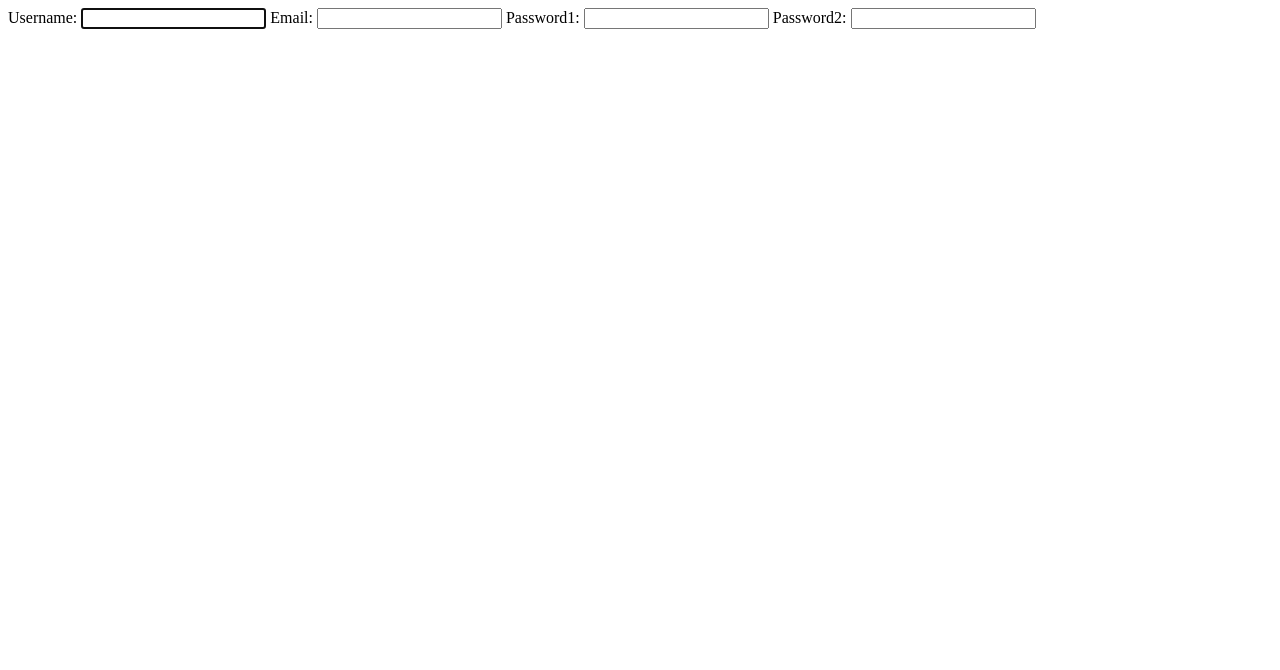
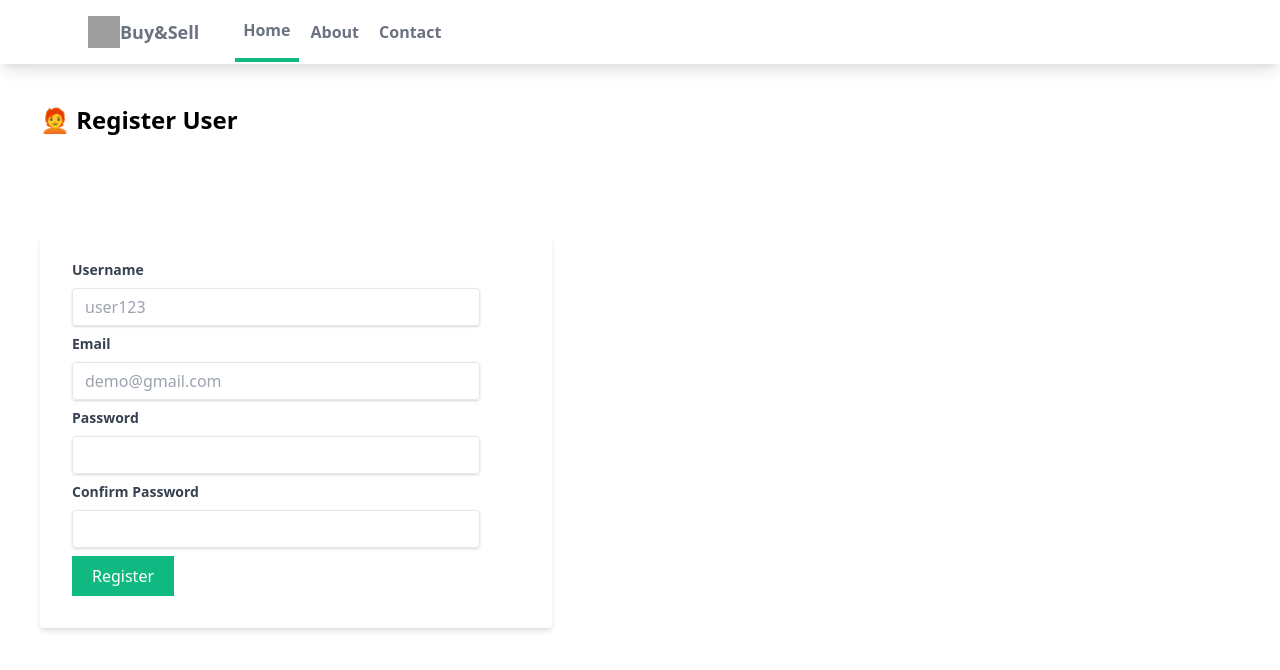
Before and after one commit to echeadle/django4, a Django app: page /users/register/ in a window 1280 px wide. Shown: the top 670 px of the page. Run offline with Django 4.2, Linux system fonts and the light colour scheme; style sheets or scripts are compiled from the project's sources; grey boxes are pictures that could not be loaded.

Commit message:
Section 69 finsh registration form

```diff
--- a/users/forms.py
+++ b/users/forms.py
@@ -3,10 +3,10 @@ from django.contrib.auth.models import User
 from django import forms
 
 class NewUserForm(UserCreationForm):
-    email = forms.EmailField(required=True)
-    username = forms.CharField(required=True)
-    password1 = forms.CharField(required=True)
-    password2 = forms.CharField(required=True)
+    email = forms.EmailField(required=True,widget=forms.EmailInput(attrs={'class':'focus:outline-none', 'placeholder':'demo@gmail.com'}))
+    username =  forms.CharField(required=True, widget=forms.TextInput(attrs={'class':'focus:outline-none', 'placeholder':'user123'}))
+    password1 = forms.CharField(required=True,widget=forms.PasswordInput(attrs={'class':'focus:outline-none'}))
+    password2 = forms.CharField(required=True,widget=forms.PasswordInput(attrs={'class':'focus:outline-none'}))
 
     class Meta:
         model = User
--- a/users/templates/users/register.html
+++ b/users/templates/users/register.html
@@ -1 +1,33 @@
-{{ form }}
+{% extends 'myapp/base.html'%}
+{% block content %}
+<h1 class="text-2xl m-10 font-bold">🧑‍🦰 Register User</h1>
+<div class="container py-5">
+    <form class="w-2/5 bg-white shadow-md m-10 rounded px-8 pt-6 pb-8 mb-4" method="post">
+        <div class="mb-2">
+            <lable class="block text-gray-700 text-sm font-bold mb-2" for="">Username</lable>
+            <div class="shadow appearance-none border rounded py-2 px-3 mr-10 text-gray-700 leading-tight">
+                {{ form.username }}
+            </div>
+        </div>
+        <div class="mb-2">
+            <lable class="block text-gray-700 text-sm font-bold mb-2" for="">Email</lable>
+            <div class="shadow appearance-none border rounded py-2 px-3 mr-10 text-gray-700 leading-tight">
+                {{ form.email }}
+            </div>
+        </div>
+        <div class="mb-2">
+            <lable class="block text-gray-700 text-sm font-bold mb-2" for="">Password</lable>
+            <div class="shadow appearance-none border rounded py-2 px-3 mr-10 text-gray-700 leading-tight">
+                {{ form.password1 }}
+            </div>
+        </div>
+        <div class="mb-2">
+            <lable class="block text-gray-700 text-sm font-bold mb-2" for="">Confirm Password</lable>
+            <div class="shadow appearance-none border rounded py-2 px-3 mr-10 text-gray-700 leading-tight">
+                {{ form.password2 }}
+            </div>
+        </div>
+        <button class="bg-green-500 text-white px-5 py-2" type="submit" >Register</button>
+    </form>
+</div>
+{% endblock %}
```
